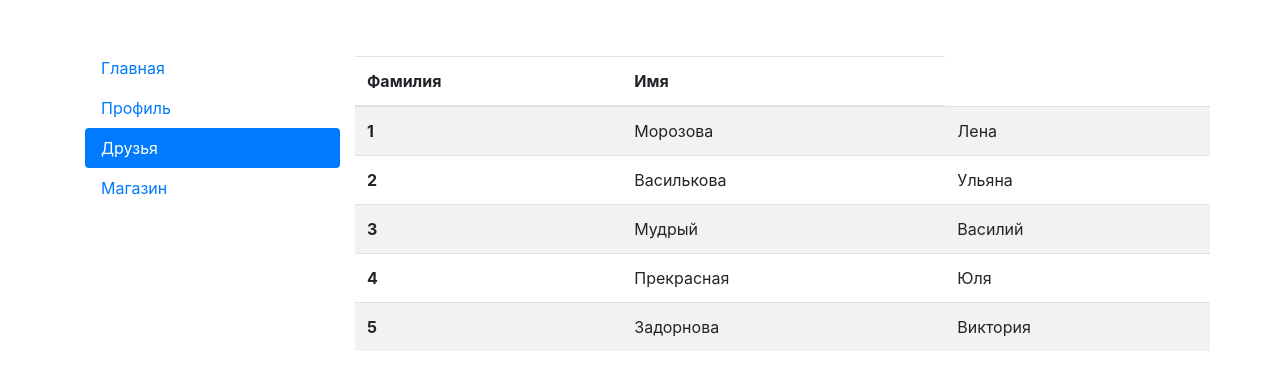
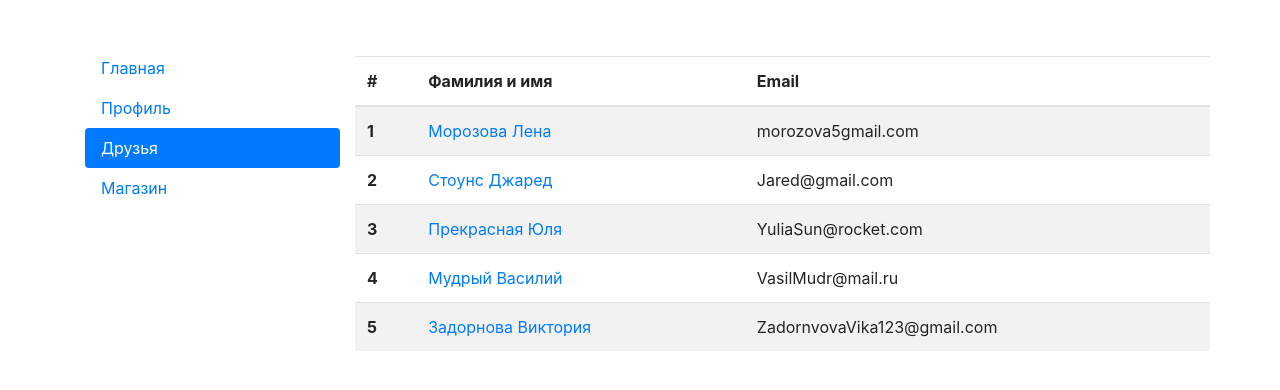
Before and after one commit to Impossible2495/030app, a React (Create React App) app: page /friends in a window 1280 px wide. Shown: the top 390 px of the page. Built offline with nearby package versions, Linux system fonts and the light colour scheme.

Commit message:
Friends, Profile, Users

```diff
--- a/src/App.jsx
+++ b/src/App.jsx
@@ -28,7 +28,7 @@
         <div className="col-9">
           <Routes>
             <Route path="/" element={<h2>Вы в личном кабинете. Выбор в меню слева</h2>} />
-            <Route path="/profile" element={<Profile function={props.users.key_getUser}/>} />
+            <Route path="/profile/*" element={<Profile function={props.users.key_getUser}/>} />
             <Route path="/friends" element={<Friends function={props.users.key_getUsers}/>} />
             <Route path="/shop" element={<Shop />} />
           </Routes>
--- a/src/components/Friends.jsx
+++ b/src/components/Friends.jsx
@@ -1,10 +1,15 @@
+import { NavLink } from "react-router-dom";
 
 const TableRow = (props) => {
   return (
     <tr>
       <th scope="row">{props.index + 1}</th>
-      <td>{props.lastname}</td>
-      <td>{props.name}</td>
+      <td>
+        <NavLink to={"/profile/" + props.id}>
+          {props.lastname} {props.name}
+        </NavLink>
+      </td>
+      <td>{props.email}</td>
     </tr>
   );
 }
@@ -17,7 +22,7 @@
   let usersCount = Object.keys(users).length;
   let userRow = [];
   for (let i = 0; i < usersCount; i++) {
-    userRow.push(<TableRow key={i} index={i} name={users[i].name} lastname={users[i].lastname}/>);
+    userRow.push(<TableRow key={i} index={i} id={users[i].id} name={users[i].name} lastname={users[i].lastname} email={users[i].email}/>);
   }
   return (
     <>
@@ -26,13 +31,12 @@
         <table className="table table-striped">
           <thead>
             <tr>
-              <th scope="col">Фамилия</th>
-              <th scope="col">Имя</th>
+              <th scope="col">#</th>
+              <th scope="col">Фамилия и имя</th>
+              <th scope="col">Email</th>
             </tr>
           </thead>
-          <tbody>
-            {userRow}
-          </tbody>
+          <tbody>{userRow}</tbody>
         </table>
       </div>
     </>
--- a/src/components/Profile.jsx
+++ b/src/components/Profile.jsx
@@ -1,8 +1,9 @@
 import styles from "./Profile.module.css";
 
 export const Profile = (props) => {
-  let user = props.function();
-  // console.log(user);
+  let userId = location.pathname.split("/")[2];
+  let user = props.function(userId);
+  // console.log(userId);
   return (
     <div className="row">
       <div className="col-md-4">
--- a/src/state.jsx
+++ b/src/state.jsx
@@ -9,17 +9,52 @@
 };
 
 const users = {
-  0: { name: "Лена", lastname: "Морозова" },
-  1: { name: "Ульяна", lastname: "Василькова" },
-  2: { name: "Василий", lastname: "Мудрый" },
-  3: { name: "Юля", lastname: "Прекрасная" },
-  4: { name: "Виктория", lastname: "Задорнова" },
+  0: {
+    name: "Лена",
+    lastname: "Морозова",
+    email: "morozova5gmail.com",
+    id: 3,
+    avatar:
+      "https://images.unsplash.com/photo-1494790108377-be9c29b29330?ixlib=rb-4.0.3&ixid=M3wxMjA3fDB8MHxzZWFyY2h8Mnx8dXNlcnN8ZW58MHx8MHx8fDA%3D&w=300&q=80",
+  },
+  1: {
+    name: "Джаред",
+    lastname: "Стоунс",
+    email: "Jared@gmail.com",
+    id: 24,
+    avatar:
+      "https://images.unsplash.com/photo-1507003211169-0a1dd7228f2d?ixlib=rb-4.0.3&ixid=M3wxMjA3fDB8MHxzZWFyY2h8Mnx8dXNlciUyMHBlcnNvbmF8ZW58MHx8MHx8fDA%3D&w=300&q=80",
+  },
+  2: {
+    name: "Юля",
+    lastname: "Прекрасная",
+    email: "YuliaSun@rocket.com",
+    id: 6,
+    avatar:
+      "https://images.unsplash.com/photo-1438761681033-6461ffad8d80?ixlib=rb-4.0.3&ixid=M3wxMjA3fDB8MHxzZWFyY2h8NHx8dXNlcnxlbnwwfHwwfHx8MA%3D%3D&w=300&q=80",
+  },
+  3: {
+    name: "Василий",
+    lastname: "Мудрый",
+    email: "VasilMudr@mail.ru",
+    id: 13,
+    avatar:
+      "https://images.unsplash.com/photo-1535713875002-d1d0cf377fde?ixlib=rb-4.0.3&ixid=M3wxMjA3fDB8MHxzZWFyY2h8Mnx8dXNlcnxlbnwwfHwwfHx8MA%3D%3D&w=300&q=80",
+  },
+  4: {
+    name: "Виктория",
+    lastname: "Задорнова",
+    email: "ZadornvovaVika123@gmail.com",
+    id: 42,
+    avatar:
+      "https://images.unsplash.com/photo-1573497019940-1c28c88b4f3e?ixlib=rb-4.0.3&ixid=M3wxMjA3fDB8MHxzZWFyY2h8MXx8dXNlciUyMHBlcnNvbmF8ZW58MHx8MHx8fDA%3D&w=300&q=80",
+  },
 };
 
-
-
-
-export function getUser() {
+export function getUser(userId) {
+  for (let i = 0; i < Object.keys(users).length; i++) {
+    if (users[i].id == userId) return users[i];
+  }
   return user;
 }
 
```
